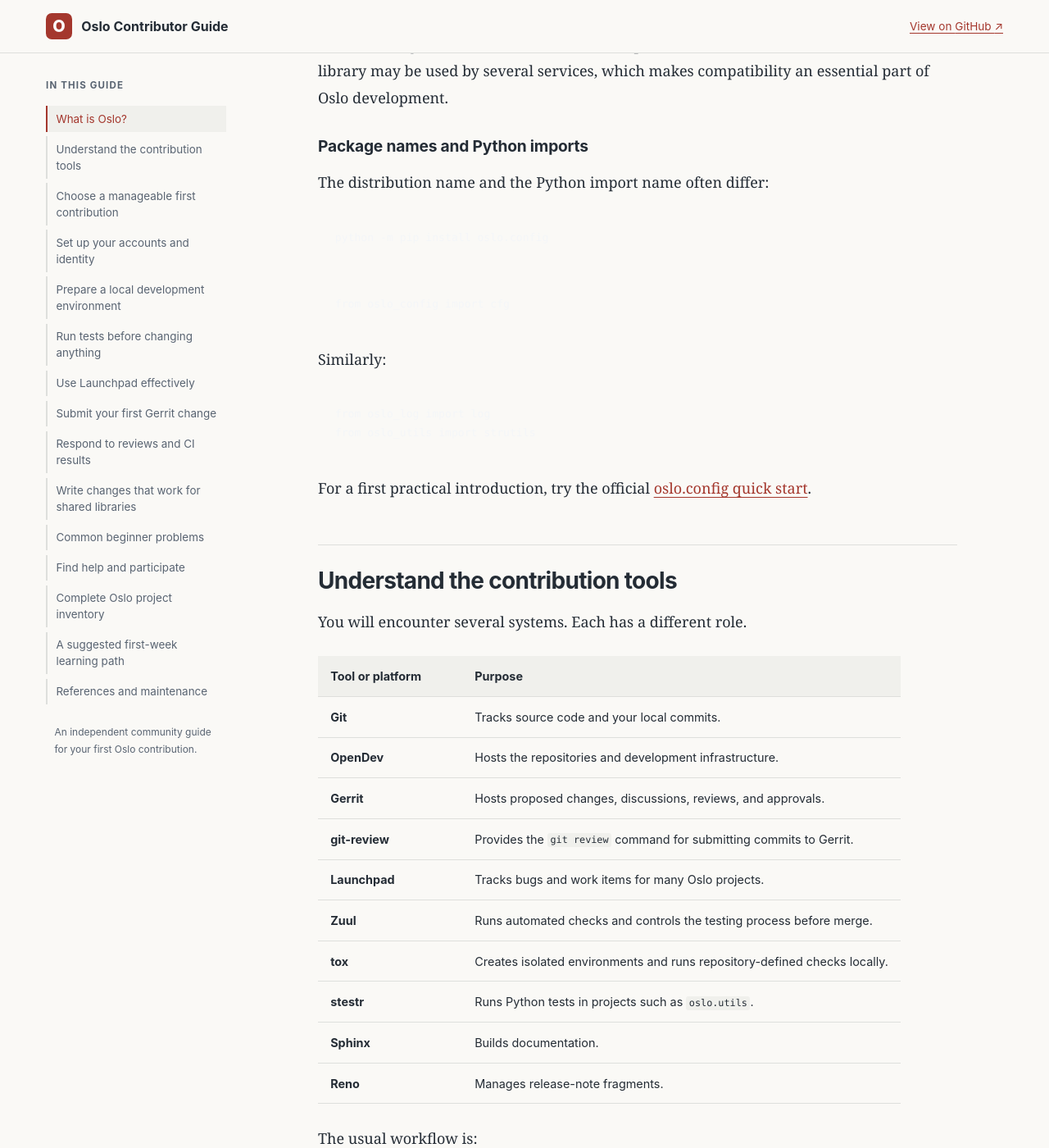
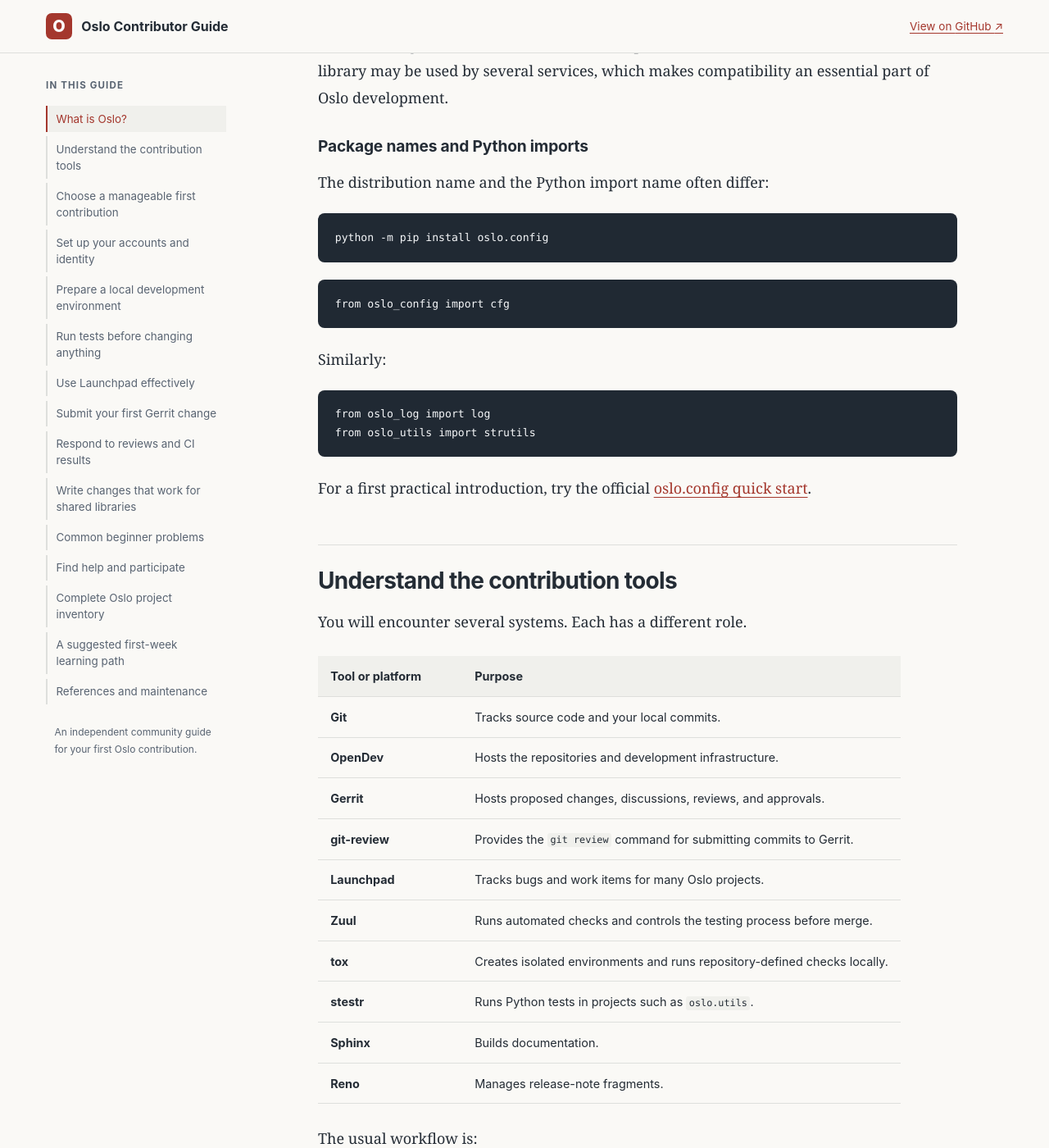
Before and after one commit to damani42/oslo-contributor-guide, a Jekyll site: the page built from index.md, in a window 1280 px wide and 1400 px high, scrolled down 1513 px. Shown: the whole window at 82% size. Built offline with Jekyll 4.4.1, drawn with Linux system fonts in a browser that asks for light colours.

Commit message:
Keep syntax-highlighted code blocks readable
Limit the transparent wrapper background to div elements so Rouge's
pre.highlight blocks retain their dark background and readable text.
Version the stylesheet and script URLs on each Pages build so readers
receive the current presentation after a deployment.

Assisted-By: OpenAI Codex
Signed-off-by: Daniel Bengtsson <dbengt@redhat.com>

```diff
--- a/_layouts/default.html
+++ b/_layouts/default.html
@@ -11,8 +11,8 @@
     <meta property="og:url" content="{{ site.url }}{{ site.baseurl }}/">
     <title>{{ page.title | escape }} · {{ site.title | escape }}</title>
     <link rel="canonical" href="{{ site.url }}{{ site.baseurl }}/">
-    <link rel="stylesheet" href="{{ site.baseurl }}/assets/css/site.css">
-    <script src="{{ site.baseurl }}/assets/js/navigation.js" defer></script>
+    <link rel="stylesheet" href="{{ site.baseurl }}/assets/css/site.css?v={{ site.time | date: '%s' }}">
+    <script src="{{ site.baseurl }}/assets/js/navigation.js?v={{ site.time | date: '%s' }}" defer></script>
   </head>
   <body>
     <a class="skip-link" href="#main">Skip to the guide</a>
--- a/assets/css/site.css
+++ b/assets/css/site.css
@@ -79,7 +79,7 @@ main:focus { outline: none; }
   font-size: .82rem; line-height: 1.7; tab-size: 4;
 }
 .guide pre code { padding: 0; background: transparent; color: inherit; }
-.guide .highlight { background: transparent; }
+.guide div.highlight { background: transparent; }
 .guide .highlight pre { margin: 1.35rem 0; }
 .guide table {
   display: block; max-width: 100%; overflow-x: auto;
```
